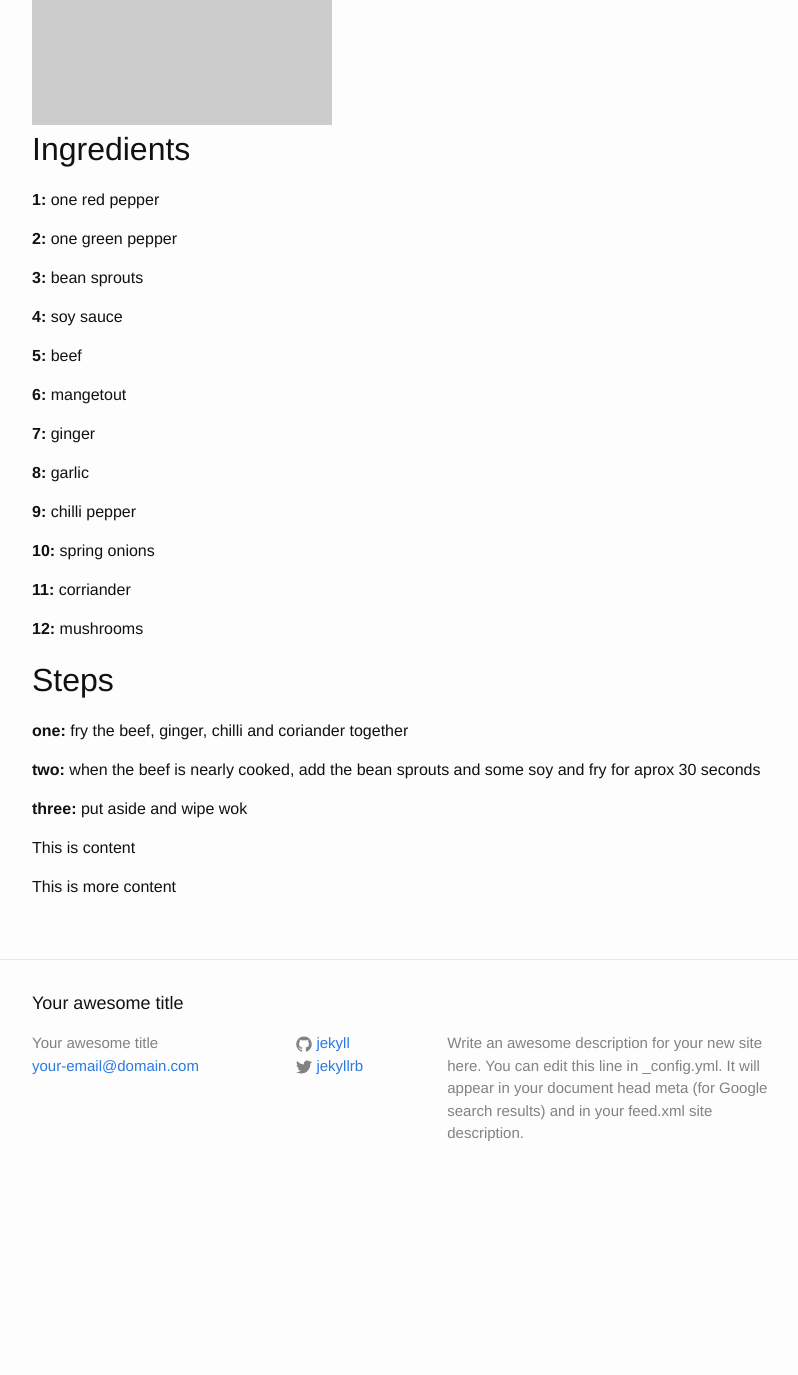
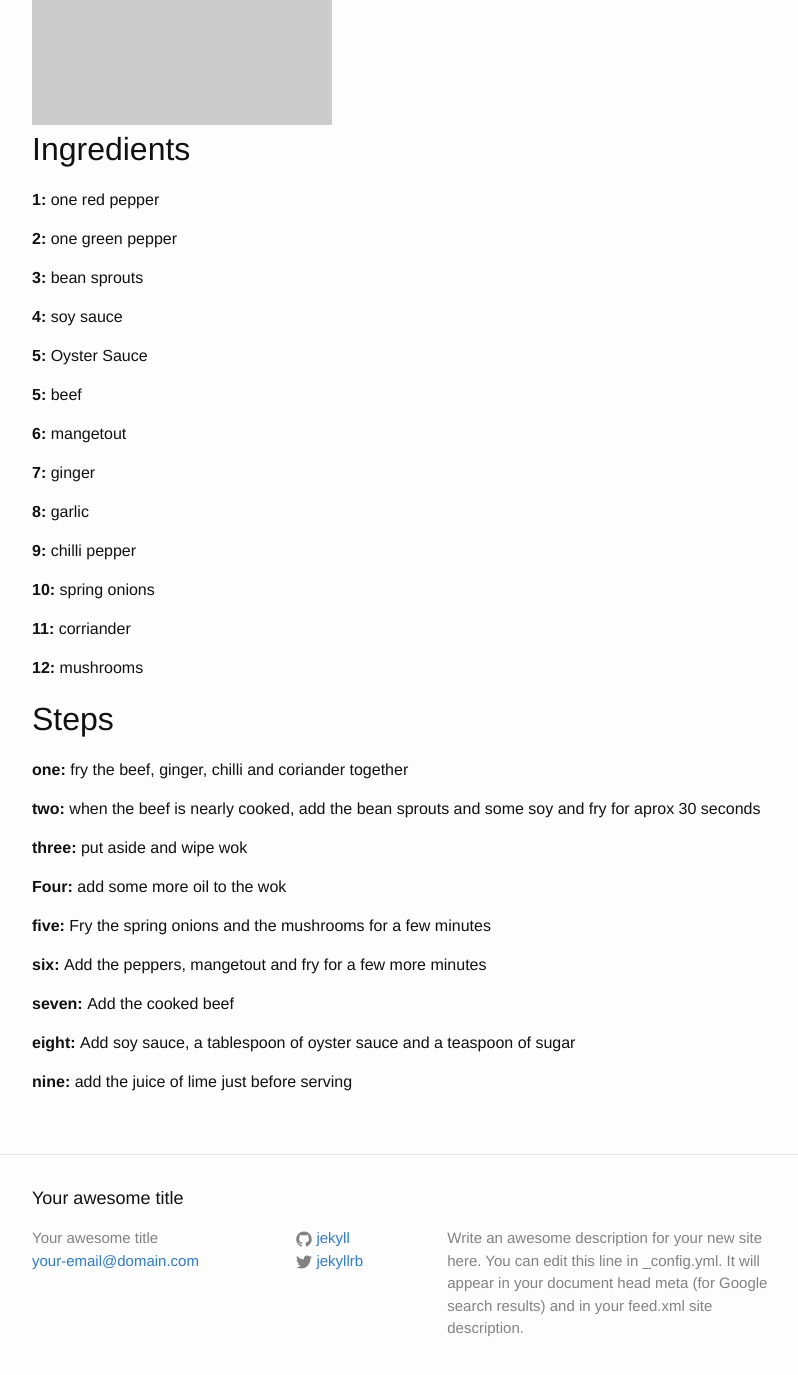
Before and after one commit to HamstringAssassin/Blog, a Jekyll site: the page built from _posts/2017-04-10-Beef-Stir-Fry.markdown, in a window 1280 px wide and 1400 px high, scrolled down 375 px. Shown: the top 1375 px of the window, without its empty margins (238-1036 px from the left). Built offline with Jekyll 4.4.1, drawn with Linux system fonts in a browser that asks for light colours; before the commit the page ends 1580 px from its top, so only the background shows below that.

Commit message:
Added more details to Beef Stir Fry

```diff
--- a/_posts/2017-04-10-Beef-Stir-Fry.markdown
+++ b/_posts/2017-04-10-Beef-Stir-Fry.markdown
@@ -4,10 +4,17 @@ title:  "Simple Thai Beef Stir Fry"
 date:   2017-04-10 20:56:00
 categories: jekyll update
 image: http://placehold.it/300x300
+
 steps:
  - one: fry the beef, ginger, chilli and coriander together
  - two: when the beef is nearly cooked, add the bean sprouts and some soy and fry for aprox 30 seconds
  - three: put aside and wipe wok
+ - Four: add some more oil to the wok
+ - five: Fry the spring onions and the mushrooms for a few minutes
+ - six: Add the peppers, mangetout and fry for a few more minutes
+ - seven: Add the cooked beef
+ - eight: Add soy sauce, a tablespoon of oyster sauce and a teaspoon of sugar
+ - nine: add the juice of lime just before serving
 
 
 ingredients:
@@ -15,6 +22,7 @@ ingredients:
  - 2: one green pepper
  - 3: bean sprouts
  - 4: soy sauce
+ - 5: Oyster Sauce
  - 5: beef
  - 6: mangetout
  - 7: ginger
@@ -25,7 +33,3 @@ ingredients:
  - 12: mushrooms
 
 ---
-
-This is content
-
-This is more content
```
